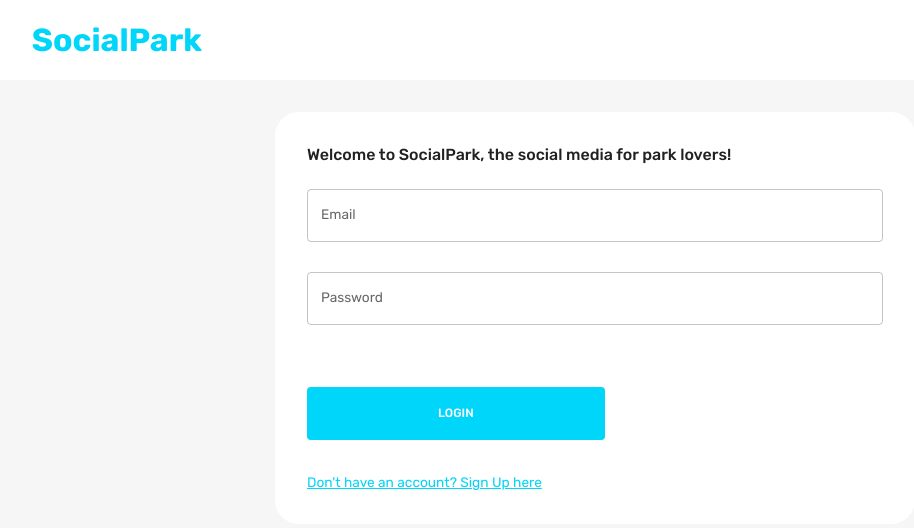
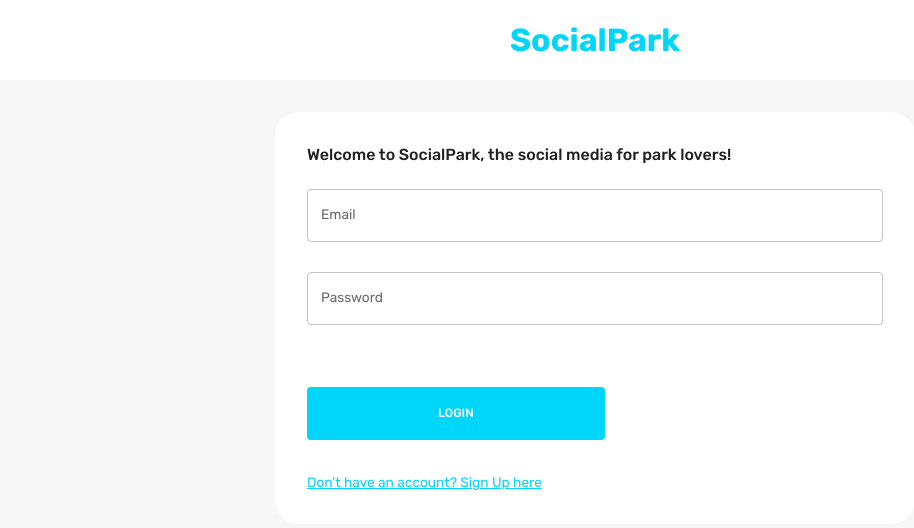
Before and after one commit to FiddleBlink/SocialPark, a React (Create React App) app in the folder client/: page / in a window 1280 px wide. Shown: the top 528 px of the page, without its empty margins (45-959 px from the left). Built offline with nearby package versions, Linux system fonts and the light colour scheme.

Commit message:
small fixes

```diff
--- a/client/src/scenes/loginPage/index.jsx
+++ b/client/src/scenes/loginPage/index.jsx
@@ -11,7 +11,7 @@ const LoginPage = () => {
                 width="100%"
                 backgroundColor={theme.palette.background.alt}
                 p="1rem 6%"
-                textAlgin="center">
+                textAlign="center">
                 <Typography fontWeight="bold" fontSize="32px" color="primary">
                     SocialPark
                 </Typography>
```
Also changed, not shown: 1 other file (tests, documents, lock files or other folders).
